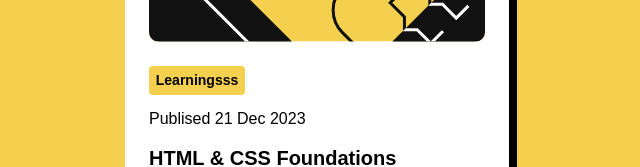
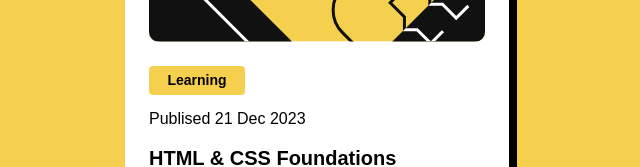
Before and after one commit to xzcxvc/frontend-mentor-exercises, a React (Vite) app: page / in a window 1280 px wide. Shown: the part 344-511 px from the top of the page, without its empty margins (323-963 px from the left). Built offline with nearby package versions, Linux system fonts and the light colour scheme.

Commit message:
revert changes from past commit

```diff
--- a/src/components/BlogPreviewCard.jsx
+++ b/src/components/BlogPreviewCard.jsx
@@ -25,7 +25,7 @@ const BlogPreviewCard = () => {
                     className="flex items-center px-12 justify-center bg-yellow-950 w-full rounded-[4px] py-[4px] "
                   >
                     <span className=" font-extrabold text-[12px] sm:text-[14px]">
-                      Learningsss
+                      Learning
                     </span>
                   </button>
                 </div>
```
